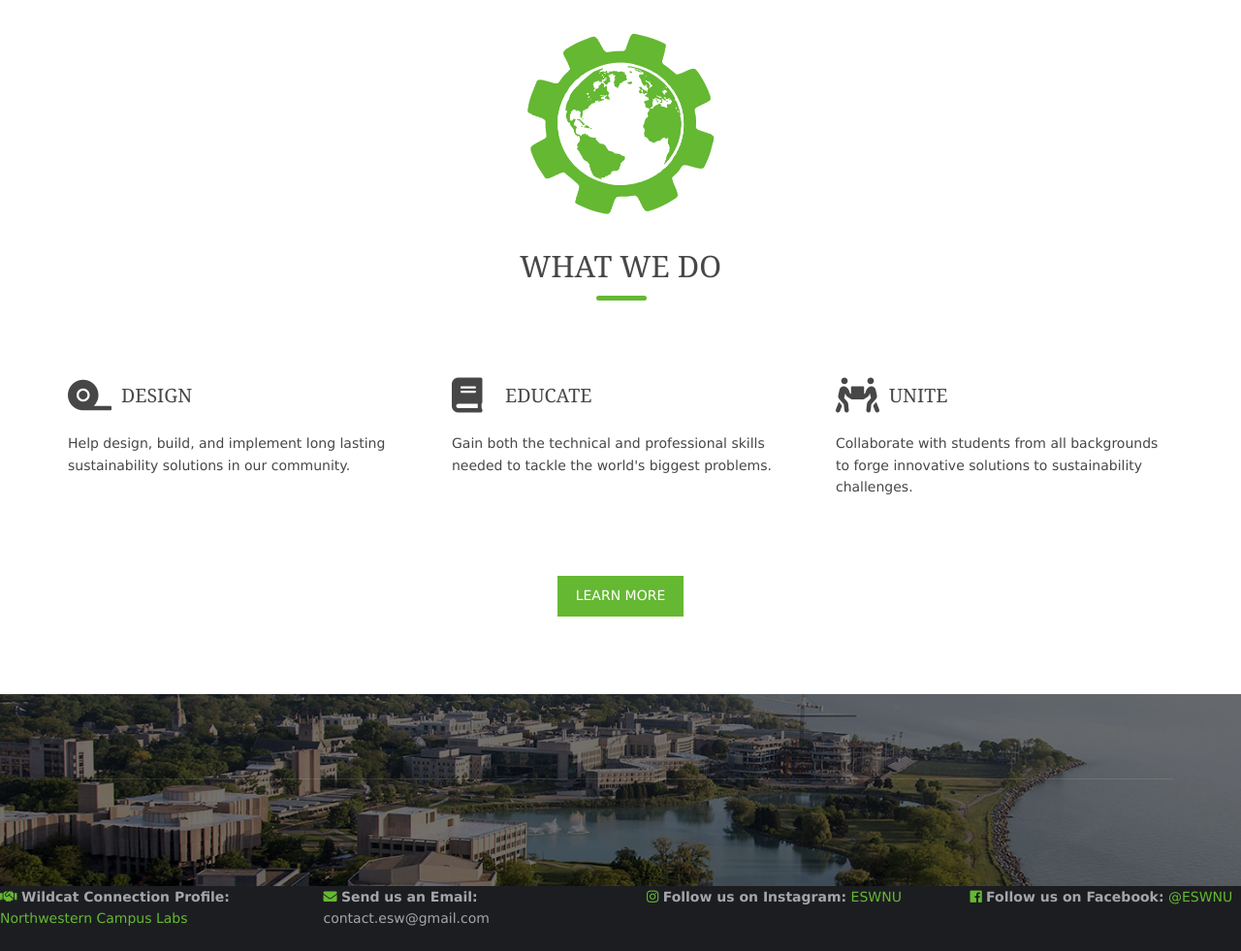
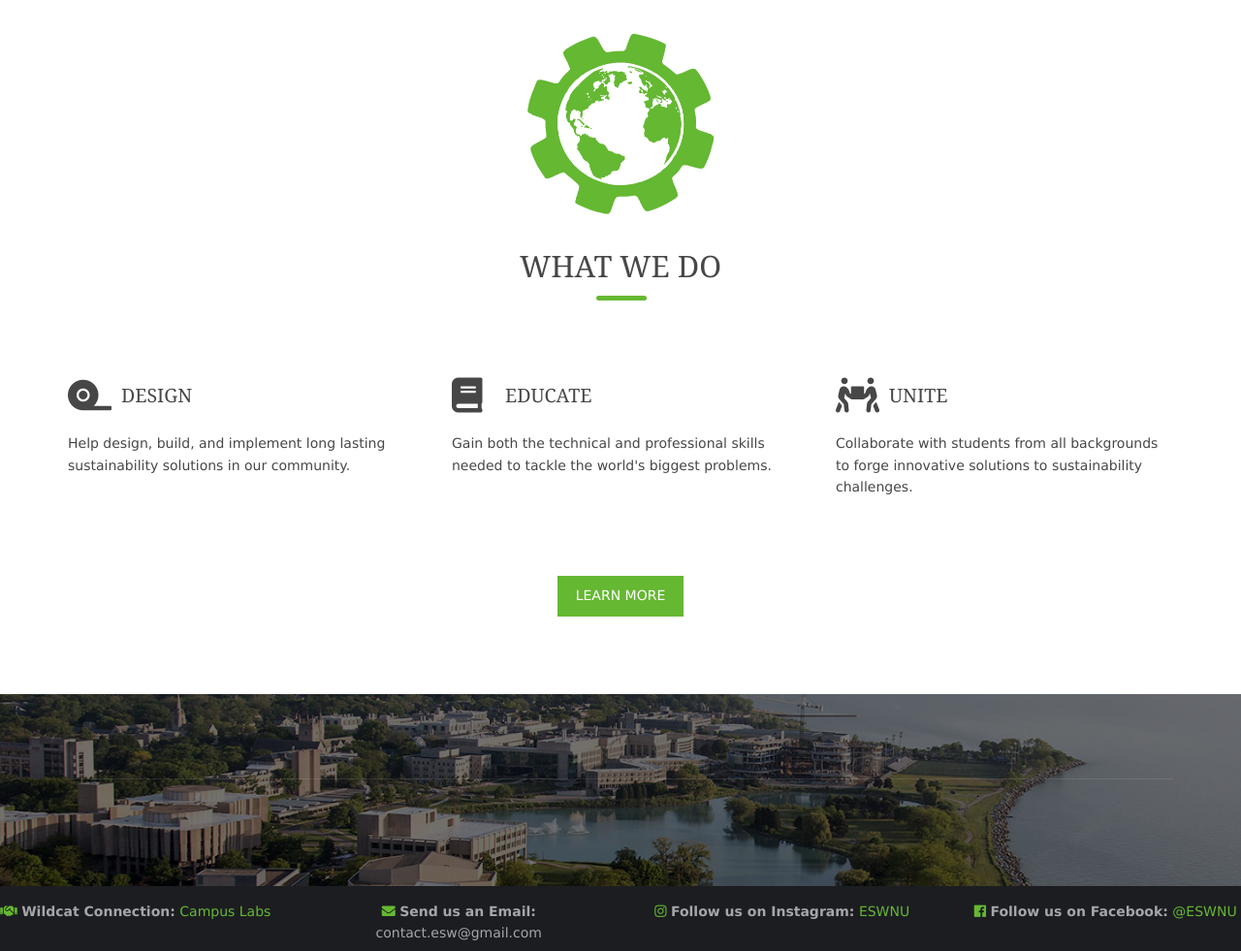
Before and after one commit to ESW-NU/ESW-NU.github.io, a plain HTML site: page Website_Template/index.html in a window 1280 px wide. Shown: the part 1535-2516 px from the top of the page at 97% size. Drawn offline with Linux system fonts and the light colour scheme.

Commit message:
Make footer look nice

```diff
--- a/Website_Template/index.html
+++ b/Website_Template/index.html
@@ -411,9 +411,9 @@ Licence URI: https://www.os-templates.com/template-terms
     <!-- ################################################################################################ -->
     </div>
     <div id="ctdetails" class="clear">
-      <ul class="nospace clear">
+      <ul class="nospace clear" style="text-align: center; position: relative; top:15px">
         <li class="one_quarter first">
-          <div class="block clear"><a href="#"><i class="fas fa-handshake"></i></a> <span><strong>Wildcat Connection Profile:</strong><br><a href="https://northwestern.campuslabs.com/engage/organization/esw">Northwestern Campus Labs</a></span></div>
+          <div class="block clear"><a href="#"><i class="fas fa-handshake"></i></a> <span><strong>Wildcat Connection:</strong> <a href="https://northwestern.campuslabs.com/engage/organization/esw"> Campus Labs</a></span></div>
         </li>
         <li class="one_quarter">
           <div class="block clear"><a href="#"><i class="fas fa-envelope"></i></a> <span><strong>Send us an Email:</strong> contact.esw@gmail.com</span></div>
```
